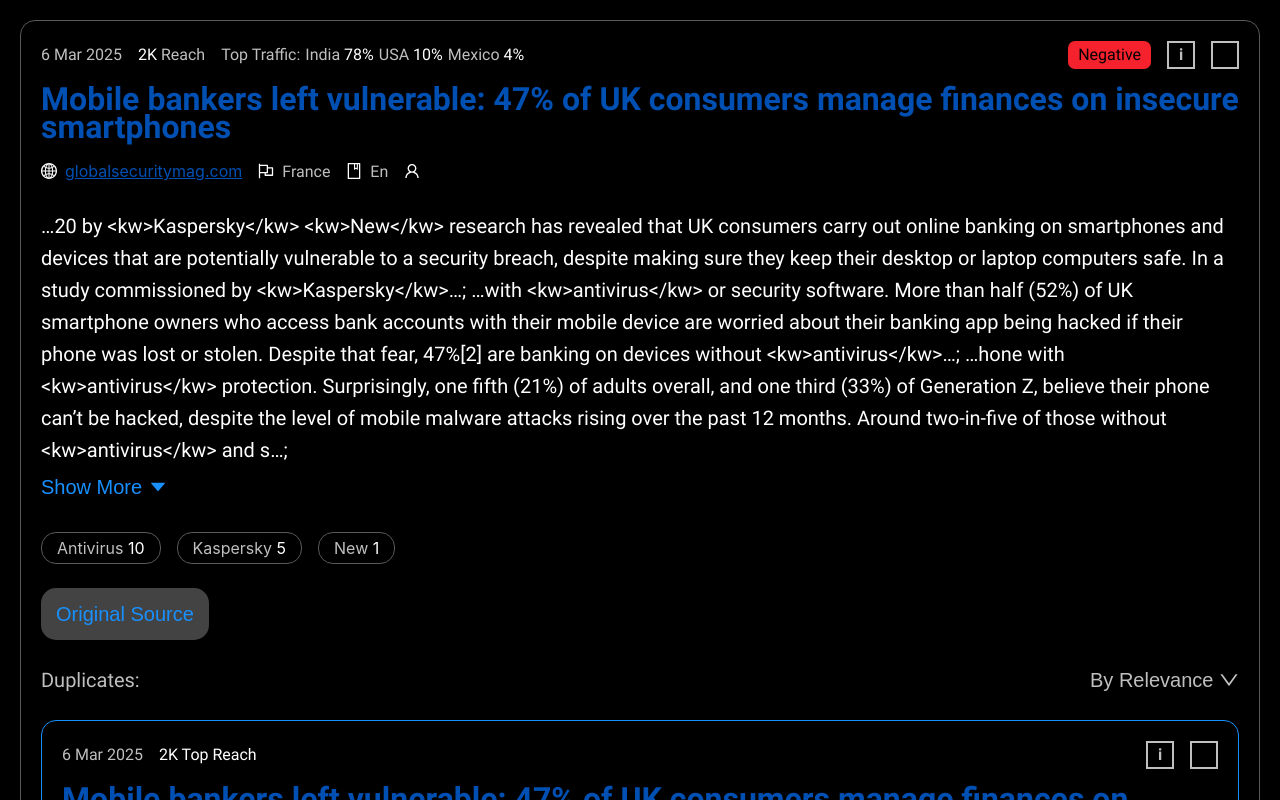
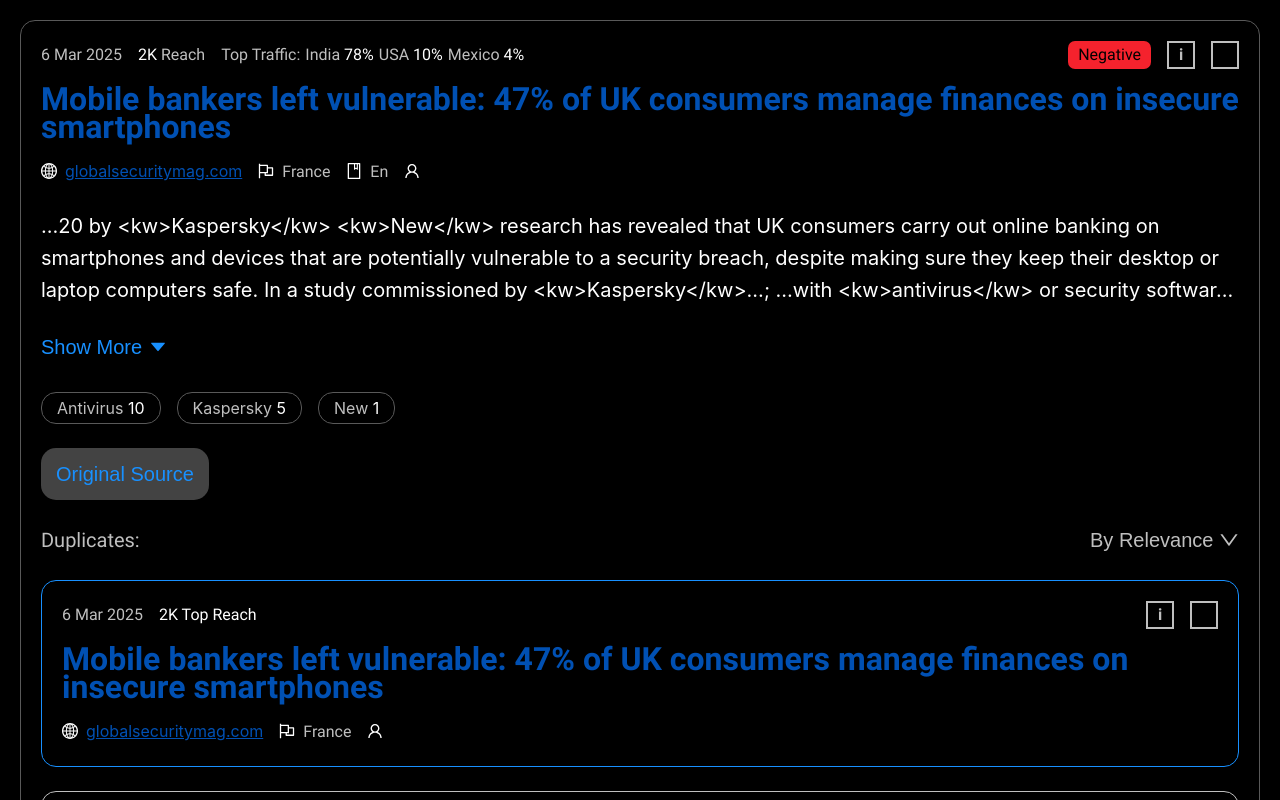
Before and after one commit to gr-sv/newsblock, a React (Create React App) app: page / in a window 1280 px wide. Shown: the top 800 px of the page. Built offline with nearby package versions, Linux system fonts and the light colour scheme.

Commit message:
Add ellipsis from ant design into Highlights, styles

```diff
--- a/src/components/shared/highlights/highlights.jsx
+++ b/src/components/shared/highlights/highlights.jsx
@@ -1,20 +1,31 @@
-import React from "react";
+import React, { useState } from "react";
 import { data } from "../../../data.js";
 import Button from "../button/button.jsx";
-import { Flex } from "antd";
+import { Flex, Typography } from 'antd';
 import { CaretDownFilled } from '@ant-design/icons';
 import s from './highlights.module.scss';
 
+const { Paragraph } = Typography;
+
 function Highlights () {
+
+	const [ellipsis, setEllipsis] = useState(true);
+
+
 	return (
 		<Flex vertical align='start'>
-			<p>
-				{(data?.HIGHLIGHTS).map((element) => (
-					<span key={element} className={s.text}>{element}; </span>
-				))}
-			</p>
+			<Paragraph className={s.text} ellipsis={ellipsis ? { rows: 3, expandable: true, symbol: '' } : false}>
 
-			<Button button_showMore>
+				{(data?.HIGHLIGHTS).join('; ')}
+
+			</Paragraph>
+
+			<Button
+				button_showMore
+				onClick={() => (
+					setEllipsis(!ellipsis)
+				)}
+			>
 				Show more <CaretDownFilled />
 			</Button>
 		</Flex>
--- a/src/components/shared/highlights/highlights.module.scss
+++ b/src/components/shared/highlights/highlights.module.scss
@@ -1,4 +1,5 @@
 .text {
 	font-size: 20px;
 	line-height: 32px;
+	color: var(--white);
 }
```
